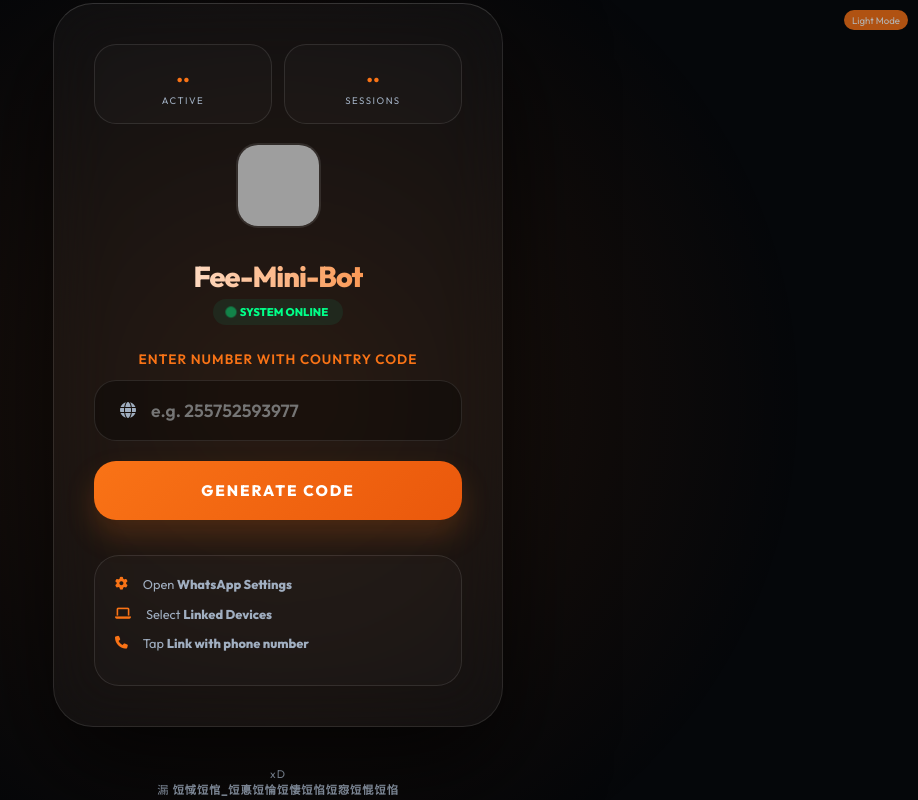
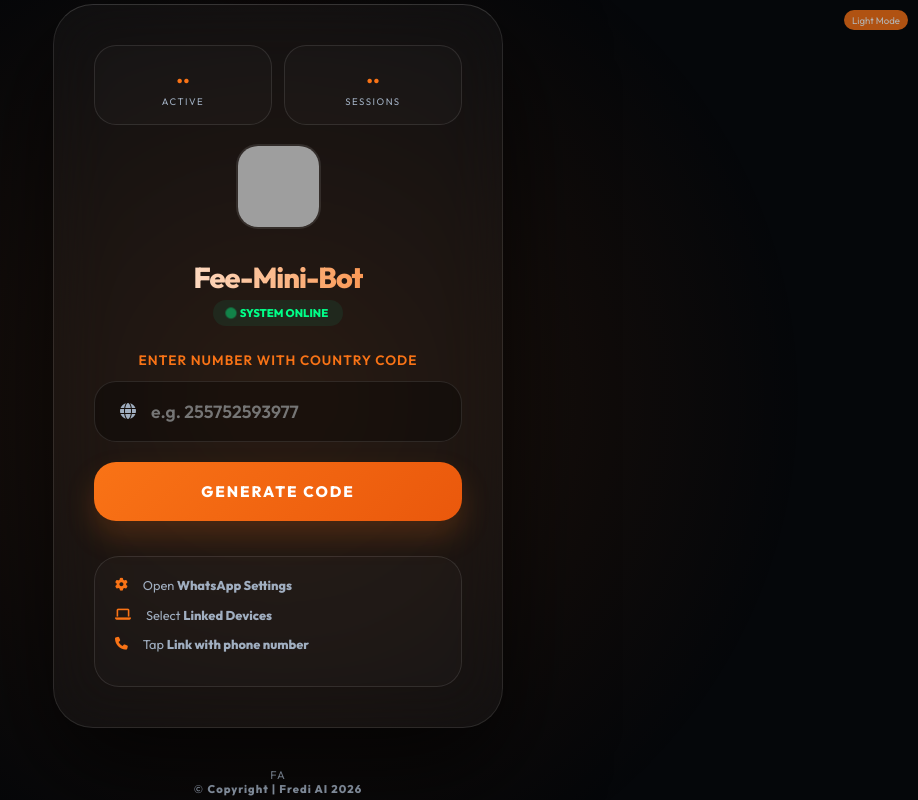
Before and after one commit to FezChat/Fee-Xmd-mini, a plain HTML site: page minibot.html in a window 1280 px wide. Shown: the whole page, without its empty margins (362-1280 px from the left). Drawn offline with Linux system fonts and the light colour scheme; no server answers; grey boxes are pictures that could not be loaded.

Commit message:
Update minibot.html

```diff
--- a/minibot.html
+++ b/minibot.html
@@ -367,8 +367,8 @@
         </div>
 
         <div class="footer">
-            xD<br>
-            漏 <b>饾惐饾悺_饾悳饾惀饾悽饾惂饾惌饾惃饾惂</b>
+            FA<br>
+            © <b>Copyright | Fredi AI 2026</b>
         </div>
     </div>
 
```
